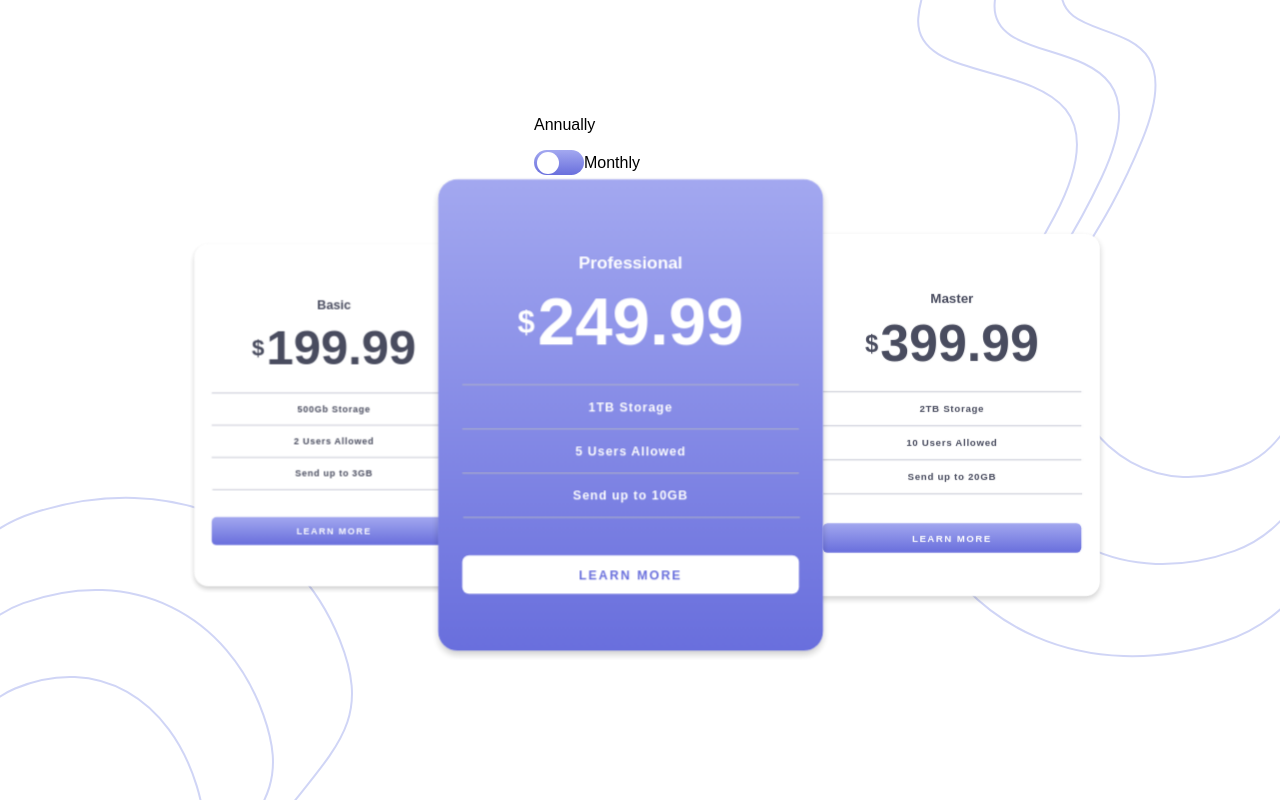
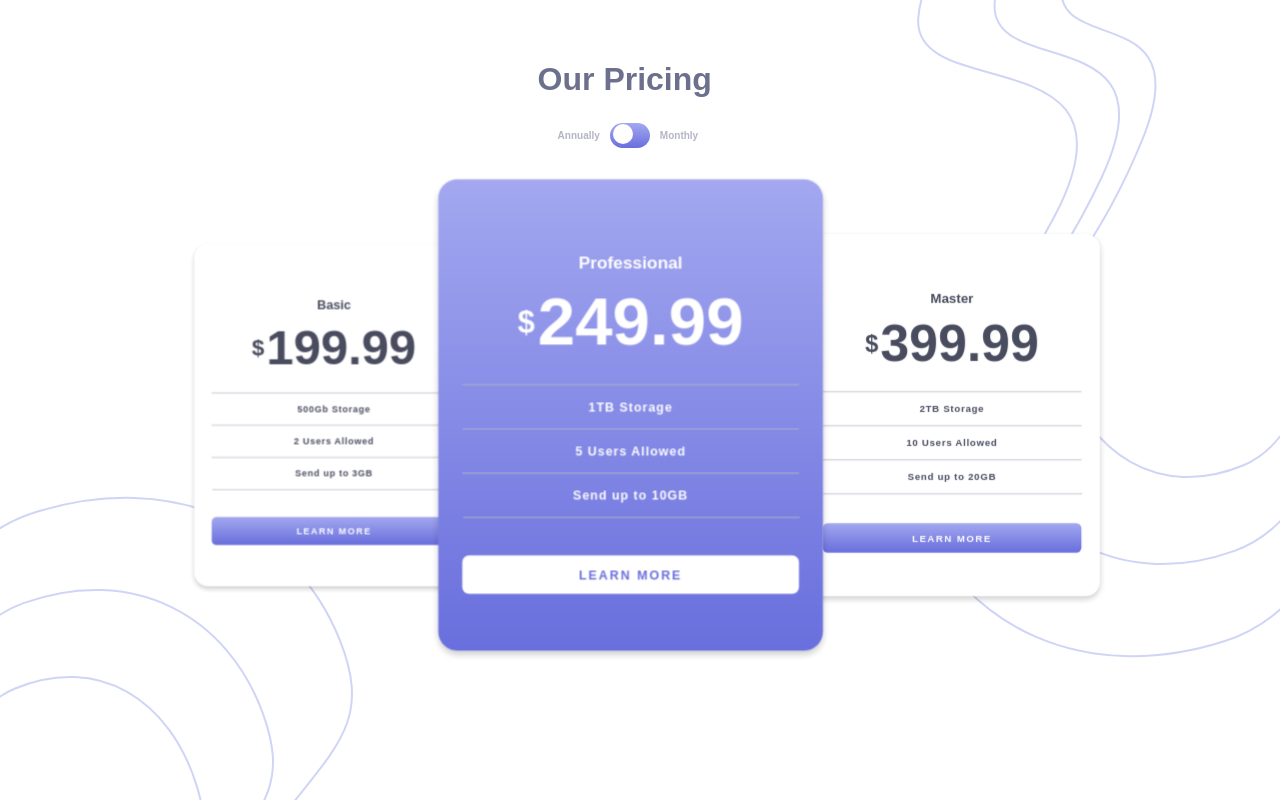
Before and after one commit to Anastasiiiii/pricing-component-with-toggle, a React (Create React App) app in the folder my-app/: page / in a window 1280 px wide. Built offline with nearby package versions, Linux system fonts and the light colour scheme.

Commit message:
add toggle label

```diff
--- a/my-app/src/components/CardsContainer.jsx
+++ b/my-app/src/components/CardsContainer.jsx
@@ -18,7 +18,6 @@ const CardsContainer = () => {
     const [activeIndex, setActiveIndex] = useState(null);
     const [period, setPeriod] = useState(false);
 
-    //Annually
     const cardData = [
         {
             name: "Basic",
@@ -38,9 +37,9 @@ const CardsContainer = () => {
     ];
 
     const toggleChangePricePeriod = () => {
-        if(!period) {
+        if (!period) {
             setPeriod(true);
-        } else{
+        } else {
             setPeriod(false);
         }
     }
--- a/my-app/src/components/Toggle.jsx
+++ b/my-app/src/components/Toggle.jsx
@@ -1,13 +1,19 @@
 import React from "react";
 import "../styles/Toggle.css";
+import "../styles/Formulas.css";
 
 const Toggle = ({ toggleChangePricePeriod }) => {
     return (
-        <div className="toggle-button-container">
-            <p>Annually</p>
-            <input id="mode-toggle" type="checkbox" onClick={toggleChangePricePeriod}></input>
-            <label htmlFor="mode-toggle">Monthly</label>
+        <div className="toggle-main-div">
+            <h1>Our Pricing</h1>
+            <div className="toggle-button-container">
+                <p>Annually</p>
+                <input id="mode-toggle" type="checkbox" onClick={toggleChangePricePeriod}></input>
+                <label htmlFor="mode-toggle"></label>
+                <p>Monthly</p>
+            </div>
         </div>
+
     )
 }
 
--- a/my-app/src/styles/CardsContainer.css
+++ b/my-app/src/styles/CardsContainer.css
@@ -1,7 +1,7 @@
 .toggle-button-box{
     position: absolute; /* Position it as you need */
-    top: 100px; /* Adjust based on your layout */
-    right: 50%; /* Adjust based on your layout */
+    top: 40px; /* Adjust based on your layout */
+    left: 42%;
     z-index: 10;
 }
 .all-cards-container {
@@ -17,11 +17,11 @@
 }
 
 .swiper-slide {
-    width: 100%; /* Allow flexibility */
-    max-width: 300px; /* Set a max-width to maintain card size */
-    transition: transform 0.3s ease; /* Add a smooth transition */
+    width: 100%;
+    max-width: 300px;
+    transition: transform 0.3s ease;
 }
 
 .swiper-slide.active-slide {
-    transform: scale(1.05); /* Scale up the active card slightly */
+    transform: scale(1.05);
 }
--- a/my-app/src/styles/Toggle.css
+++ b/my-app/src/styles/Toggle.css
@@ -1,5 +1,22 @@
+.toggle-main-div{
+    align-content: center;
+}
+
+.toggle-main-div h1{
+    color: var(--light-text-color);
+}
 .toggle-button-container {
     position: relative;
+    display: flex;
+    align-items: center;
+    gap: 10px;
+    margin-left: 20px;
+}
+
+.toggle-button-container p {
+    font-weight: 700;
+    font-size: x-small;
+    color: var(--border-color);
 }
 
 input[type="checkbox"] {
@@ -14,12 +31,13 @@ label {
     display: inline-flex;
     align-items: center;
     position: relative;
+    cursor: pointer;
 }
 
 label::before {
     content: '';
     display: inline-block;
-    width: 50px;
+    width: 40px;
     height: 25px;
     background: linear-gradient(hsl(236, 72%, 79%), hsl(237, 63%, 64%));
     border-radius: 25px;
@@ -31,8 +49,8 @@ label::after {
     position: absolute;
     top: 1.5px;
     left: 3px;
-    width: 22px;
-    height: 22px;
+    width: 20px;
+    height: 20px;
     background-color: white;
     border-radius: 50%;
     transition: transform 0.3s ease, background-color 0.3s ease;
@@ -43,5 +61,5 @@ input[type="checkbox"]:checked+label::before {
 }
 
 input[type="checkbox"]:checked+label::after {
-    transform: translateX(25px);
+    transform: translateX(15px);
 }
```
